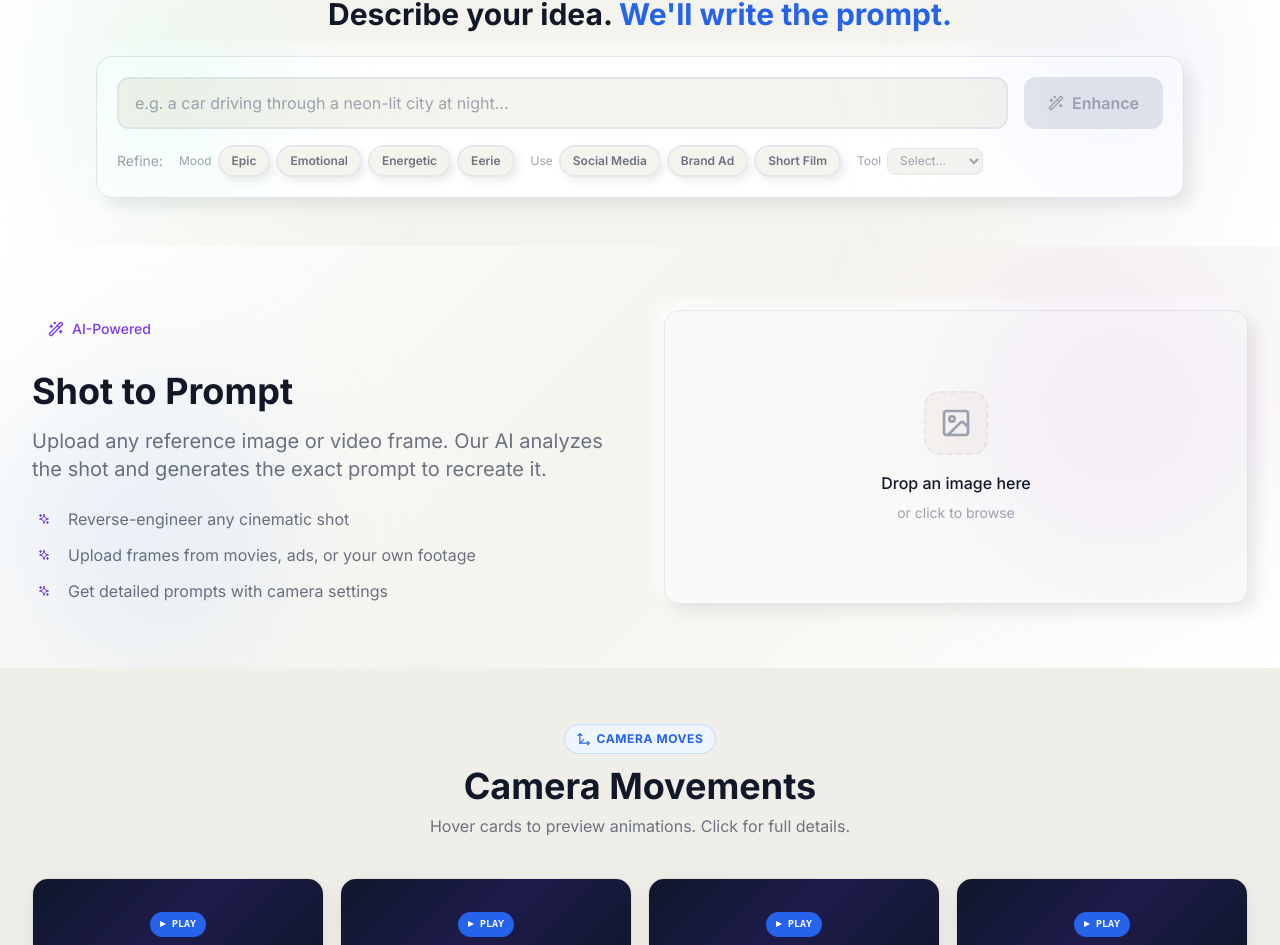
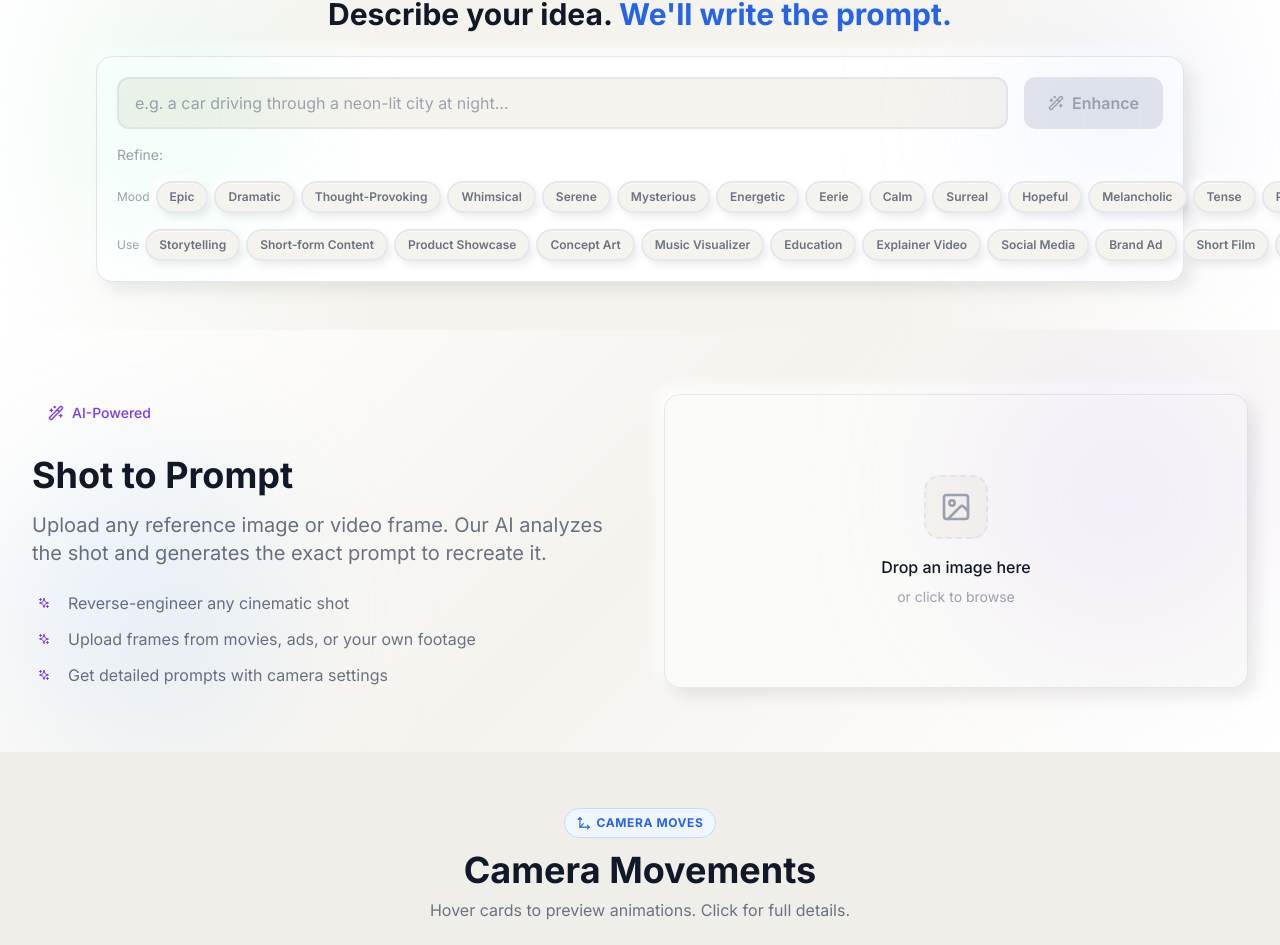
Before and after one commit to sakaarpuri/Cineworkflo, a React (Vite) app: page / in a window 1280 px wide. Shown: the part 1469-2414 px from the top of the page. Built offline with nearby package versions, Linux system fonts and the light colour scheme; the HTML template or start-up script is replaced by a standard one.

Commit message:
Prompt Enhancer: Expanded moods/uses, removed tool select, added dynamic re-enhance

```diff
--- a/src/components/PromptEnhancer.jsx
+++ b/src/components/PromptEnhancer.jsx
@@ -1,43 +1,51 @@
-import { useState } from 'react';
+import { useState, useEffect } from 'react';
 import { Sparkles, Copy, Check, Wand2 } from 'lucide-react';
 
-const MOODS = ["Epic", "Emotional", "Energetic", "Eerie", "Calm", "Surreal"];
+const MOODS = ["Epic", "Dramatic", "Thought-Provoking", "Whimsical", "Serene", "Mysterious", "Energetic", "Eerie", "Calm", "Surreal", "Hopeful", "Melancholic", "Tense", "Playful", "Dreamlike"];
 const MOOD_COLORS = {
   "Epic": "#8B5CF6",
-  "Emotional": "#EC4899",
-  "Energetic": "#F59E0B",
-  "Eerie": "#10B981",
-  "Calm": "#06B6D4",
-  "Surreal": "#6366F1"
+  "Dramatic": "#EC4899",
+  "Thought-Provoking": "#F59E0B",
+  "Whimsical": "#10B981",
+  "Serene": "#06B6D4",
+  "Mysterious": "#6366F1",
+  "Energetic": "#FF7043",
+  "Eerie": "#B0BEC5",
+  "Calm": "#4CAF50",
+  "Surreal": "#9C27B0",
+  "Hopeful": "#FFC107",
+  "Melancholic": "#607D8B",
+  "Tense": "#F44336",
+  "Playful": "#FFEB3B",
+  "Dreamlike": "#9575CD"
 };
-const USES = ["Social Media", "Brand Ad", "Short Film", "Background", "Music Video"];
+const USES = ["Storytelling", "Short-form Content", "Product Showcase", "Concept Art", "Music Visualizer", "Education", "Explainer Video", "Social Media", "Brand Ad", "Short Film", "Background", "Music Video", "Documentary", "Experimental", "Gaming Cinematic"];
 const USE_COLORS = {
-  "Social Media": "#3B82F6",
-  "Brand Ad": "#F59E0B",
-  "Short Film": "#8B5CF6",
-  "Background": "#10B981",
-  "Music Video": "#EC4899"
-};
-const TOOLS = ["Runway", "Kling", "Sora", "Pika", "Luma", "Veo", "Higgsfield"];
-
-const TOOL_INFO = {
-  "Runway": "Best for cinematic control and style consistency.",
-  "Kling": "Great for anime, characters, and audio-visual generation.",
-  "Sora": "Excels at surreal scenes and complex physics.",
-  "Pika": "Fast for social content and VHS aesthetics.",
-  "Luma": "Strong on realistic lighting and fluid dynamics.",
-  "Veo": "Best all-rounder with native audio generation.",
-  "Higgsfield": "Full director's toolkit with camera control.",
+  "Storytelling": "#3B82F6",
+  "Short-form Content": "#F59E0B",
+  "Product Showcase": "#8B5CF6",
+  "Concept Art": "#10B981",
+  "Music Visualizer": "#06B6D4",
+  "Education": "#6366F1",
+  "Explainer Video": "#FF7043",
+  "Social Media": "#4CAF50",
+  "Brand Ad": "#FFC107",
+  "Short Film": "#2196F3",
+  "Background": "#FF9800",
+  "Music Video": "#E91E63",
+  "Documentary": "#795548",
+  "Experimental": "#00BCD4",
+  "Gaming Cinematic": "#424242"
 };
 
 export default function PromptEnhancer() {
   const [idea, setIdea] = useState("");
   const [mood, setMood] = useState("");
   const [useCase, setUseCase] = useState("");
-  const [tool, setTool] = useState("");
   const [loading, setLoading] = useState(false);
   const [result, setResult] = useState(null);
   const [copied, setCopied] = useState(false);
+  const [hasGeneratedOnce, setHasGeneratedOnce] = useState(false);
 
   const canSubmit = idea.trim().length > 3 && !loading;
 
@@ -45,22 +53,34 @@ export default function PromptEnhancer() {
     if (!canSubmit) return;
     setLoading(true);
     setResult(null);
+    setCopied(false);
 
     try {
       const response = await fetch('/.netlify/functions/enhance-prompt', {
         method: 'POST',
         headers: { 'Content-Type': 'application/json' },
-        body: JSON.stringify({ idea, mood, useCase, tool })
+        body: JSON.stringify({ idea, mood, useCase })
       });
 
       const data = await response.json();
-      setResult(data.prompt || `Cinematic ${mood || 'wide'} shot of ${idea}, ${tool || 'professional'} style, soft natural lighting, smooth camera movement, ${useCase || 'high-quality'} production, 4K resolution.`);
+      setResult(data.prompt || `Cinematic ${mood || 'wide'} shot of ${idea}, soft natural lighting, smooth camera movement, ${useCase || 'high-quality'} production, 4K resolution.`);
+      setHasGeneratedOnce(true);
     } catch (err) {
       // Fallback demo response
-      setResult(`Cinematic ${mood || 'wide'} shot of ${idea}, ${tool || 'professional'} style, soft natural lighting, smooth camera movement, ${useCase || 'high-quality'} production, 4K resolution.`);
+      setResult(`Cinematic ${mood || 'wide'} shot of ${idea}, soft natural lighting, smooth camera movement, ${useCase || 'high-quality'} production, 4K resolution.`);
     }
     setLoading(false);
   };
+
+  useEffect(() => {
+    if (hasGeneratedOnce && canSubmit) {
+      const timeoutId = setTimeout(() => {
+        handleEnhance();
+      }, 500); // Debounce for 500ms
+      return () => clearTimeout(timeoutId);
+    }
+  }, [mood, useCase, idea, hasGeneratedOnce, canSubmit]); // Depend on relevant states
+
 
   const handleCopy = () => {
     if (!result) return;
@@ -154,7 +174,9 @@ export default function PromptEnhancer() {
                 background: canSubmit ? 'linear-gradient(145deg, #3B82F6, #2563EB)' : 'var(--border-color)',
                 color: canSubmit ? '#fff' : 'var(--text-muted)',
                 cursor: canSubmit ? 'pointer' : 'not-allowed',
-                boxShadow: canSubmit ? '5px 5px 10px rgba(37,99,235,0.25), -5px -5px 10px rgba(255,255,255,0.15), inset 0 1px 0 rgba(255,255,255,0.25)' : 'none',
+                boxShadow: canSubmit
+                  ? '5px 5px 10px rgba(37,99,235,0.25), -5px -5px 10px rgba(255,255,255,0.15), inset 0 1px 0 rgba(255,255,255,0.25)'
+                  : 'none',
                 border: canSubmit ? '1px solid rgba(255,255,255,0.1)' : 'none'
               }}
             >
@@ -174,7 +196,7 @@ export default function PromptEnhancer() {
             <div className="flex items-center gap-1.5">
               <span style={{ color: 'var(--text-muted)' }} className="text-xs">Mood</span>
               <div className="flex gap-1.5">
-                {MOODS.slice(0, 4).map(m => (
+                {MOODS.map(m => (
                   <Chip
                     key={m}
                     label={m}
@@ -190,7 +212,7 @@ export default function PromptEnhancer() {
             <div className="flex items-center gap-1.5">
               <span style={{ color: 'var(--text-muted)' }} className="text-xs">Use</span>
               <div className="flex gap-1.5">
-                {USES.slice(0, 3).map(u => (
+                {USES.map(u => (
                   <Chip
                     key={u}
                     label={u}
@@ -202,37 +224,12 @@ export default function PromptEnhancer() {
               </div>
             </div>
 
-            {/* Tool */}
-            <div className="flex items-center gap-1.5">
-              <span style={{ color: 'var(--text-muted)' }} className="text-xs">Tool</span>
-              <select
-                value={tool}
-                onChange={(e) => setTool(e.target.value)}
-                className="px-2 py-1 rounded-lg text-xs outline-none cursor-pointer"
-                style={{
-                  background: 'var(--bg-primary)',
-                  border: '1px solid var(--border-color)',
-                  color: tool ? 'var(--accent-green)' : 'var(--text-muted)'
-                }}
-              >
-                <option value="">Select...</option>
-                {TOOLS.map(t => <option key={t} value={t}>{t}</option>)}
-              </select>
-            </div>
+            {/* Removed Tool Selection */}
+
           </div>
 
-          {tool && TOOL_INFO[tool] && (
-            <div
-              className="mt-3 p-2 rounded-lg text-xs inline-block"
-              style={{
-                background: 'var(--accent-green)10',
-                border: '1px solid var(--accent-green)30',
-                color: 'var(--accent-green)'
-              }}
-            >
-              💡 {TOOL_INFO[tool]}
-            </div>
-          )}
+          {/* Removed Tool-specific info */}
+
         </div>
 
         {/* Result - Compact */}
```
